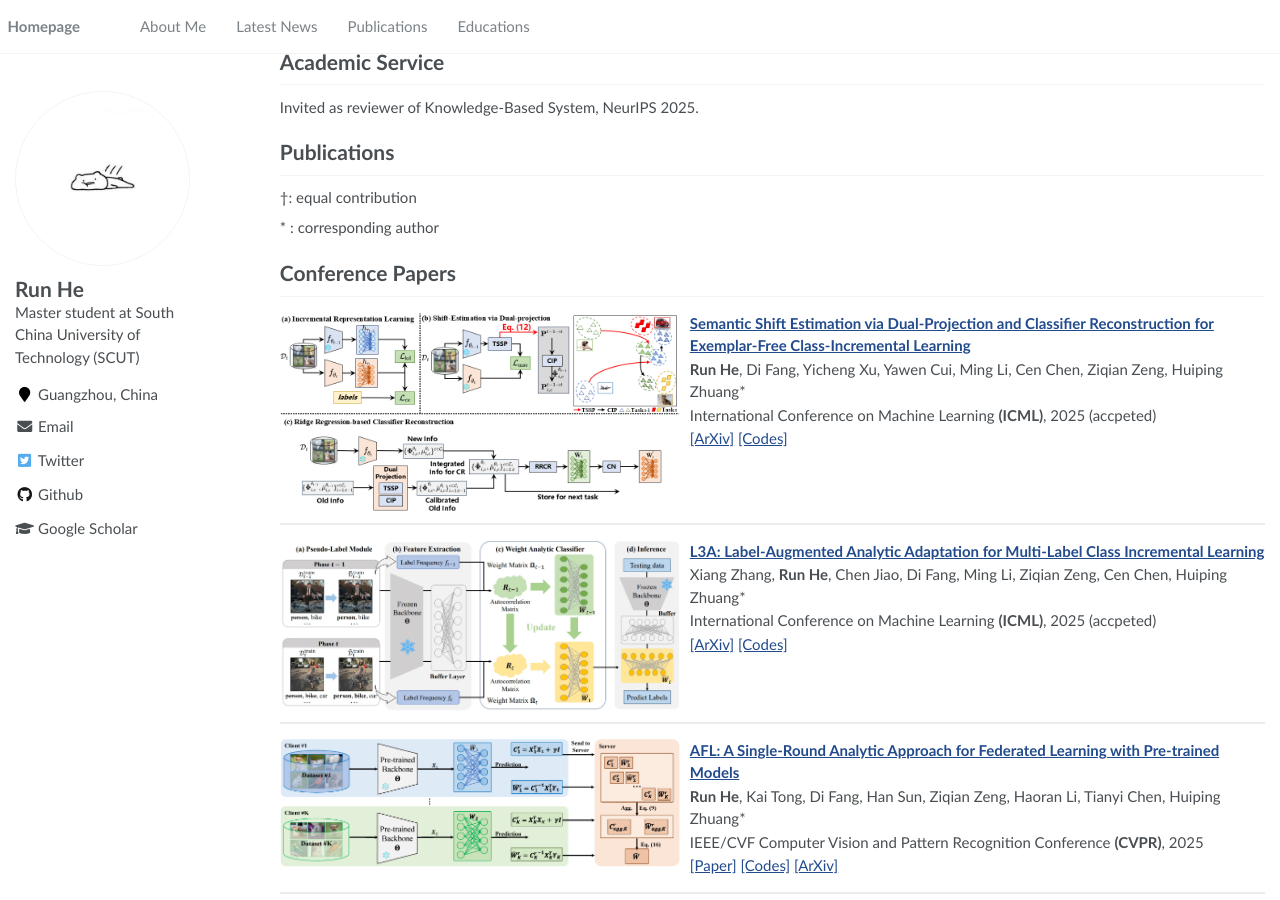
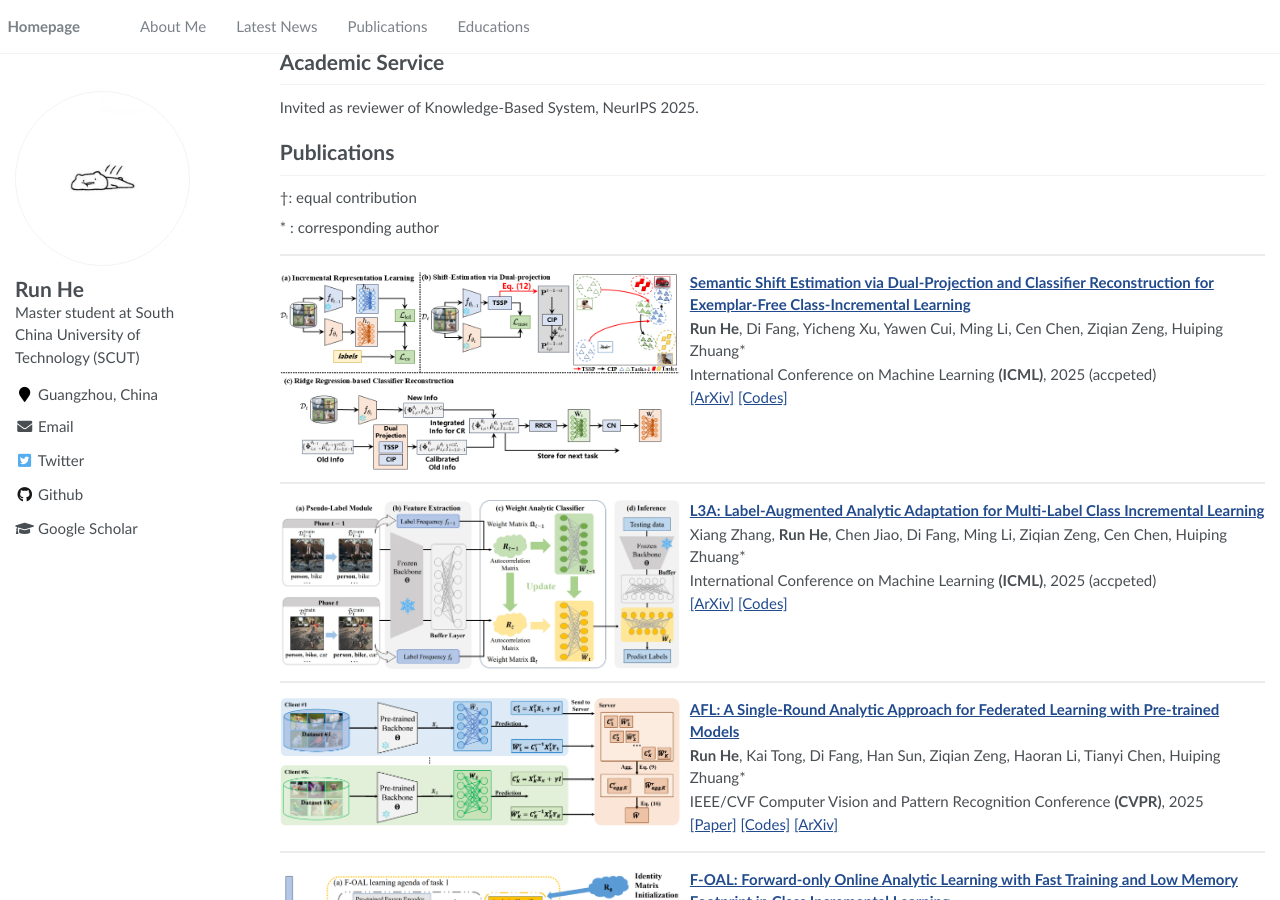
Before and after one commit to RHe502/RHe502.github.io, a Jekyll site: the page built from _pages/about.md, in a window 1280 px wide and 900 px high, scrolled down 607 px. Built offline with Jekyll 4.4.1, drawn with Linux system fonts in a browser that asks for light colours.

Commit message:
Update about.md

```diff
--- a/_pages/about.md
+++ b/_pages/about.md
@@ -100,8 +100,7 @@ Invited as reviewer of Knowledge-Based System, NeurIPS 2025.
 
 \* : corresponding author
 
-#  Conference Papers
-
+<hr>
 
 <dl>
   <dt><img align="left" width="400" src="../images/paper/dpcr.png" alt="Client As Navigator"></dt>
@@ -183,10 +182,6 @@ Analytic-federated-learning">[Codes]</a> <a href="https://arxiv.org/abs/2405.162
 
 <hr>
 
-# Journal Papers
-
-<hr>
-
 <dl>
   <dt><img align="left" width="400" src="../images/paper/jfi.png" alt="Client As Navigator"></dt>
   <dd><a href="https://www.sciencedirect.com/science/article/pii/S0016003224007063" class="publication-title">Class incremental learning with analytic learning for hyperspectral image classification</a></dd>
```
